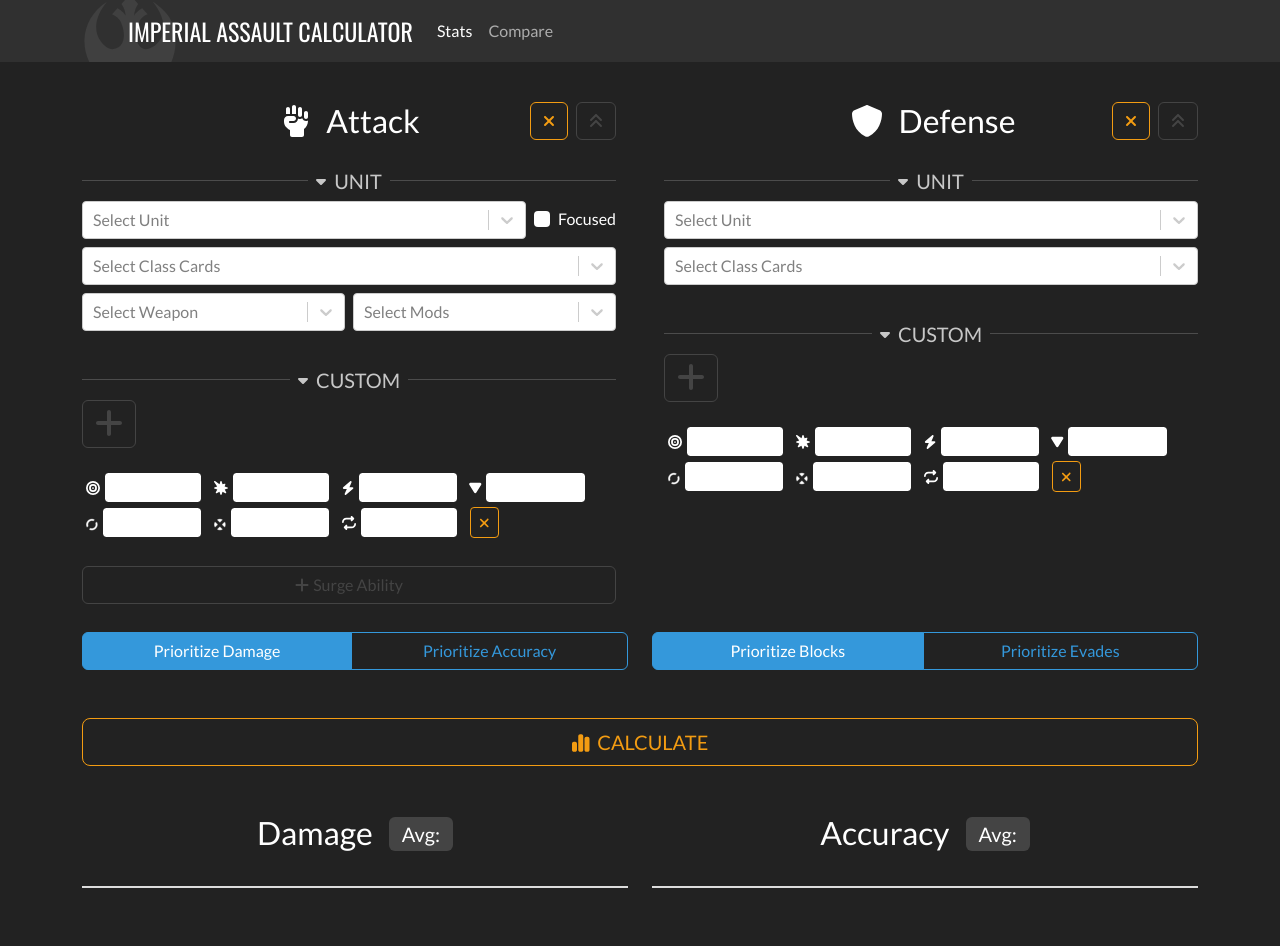
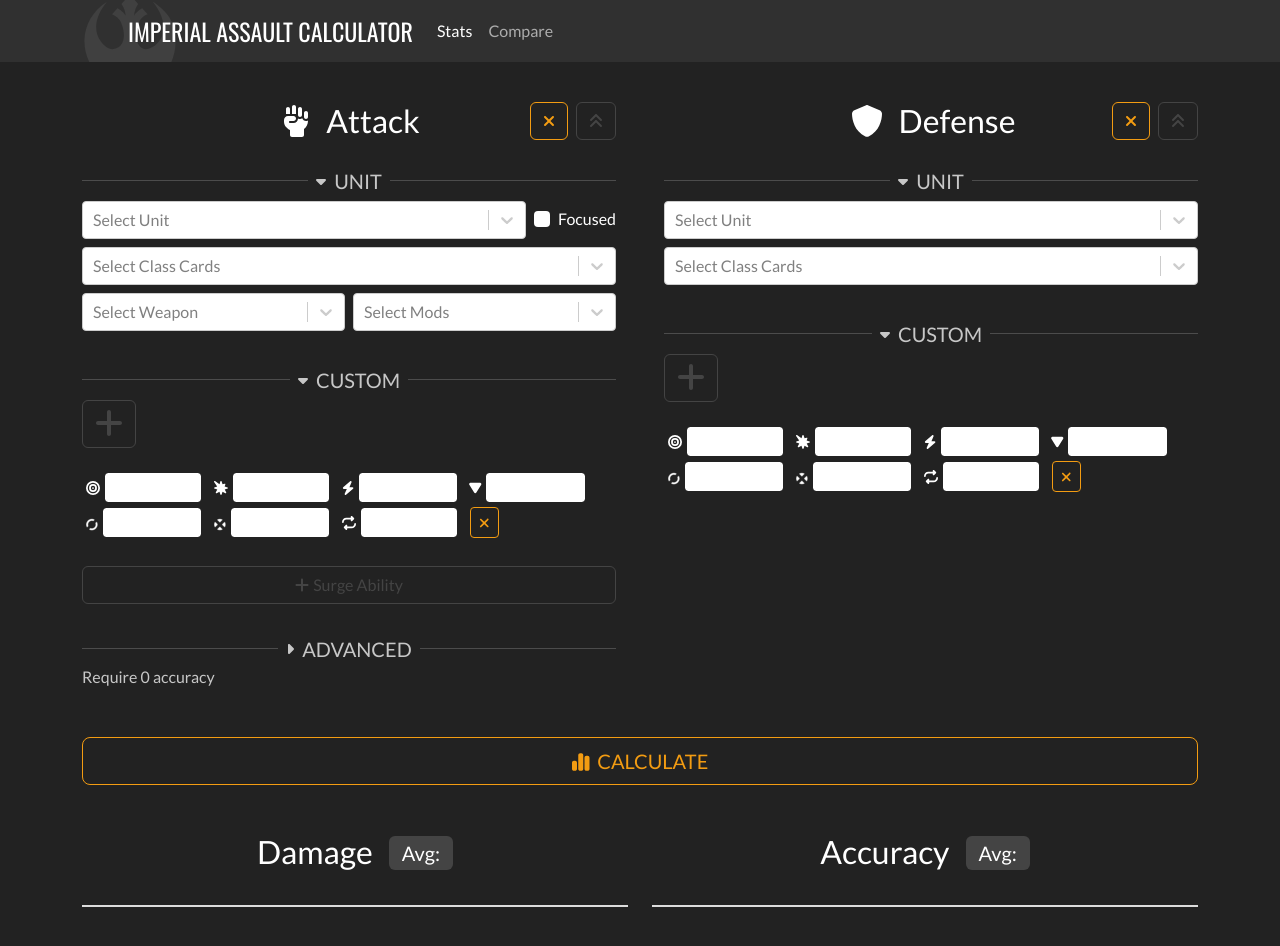
Before and after one commit to natafaye/imperial-assault-calculator, a React (Create React App) app: page /#/ in a window 1280 px wide. Shown: the top 946 px of the page. Built offline with nearby package versions, Linux system fonts and the light colour scheme.

Commit message:
Added required accuracy UI, not hooked to Attack class yet

```diff
--- a/package.json
+++ b/package.json
@@ -25,6 +25,7 @@
     "react-router-dom": "^6.4.5",
     "react-scripts": "5.0.1",
     "react-select": "^5.7.0",
+    "react-slider": "^2.0.4",
     "react-use-measure": "^2.1.1",
     "uuid": "^9.0.0",
     "web-vitals": "^2.1.4"
--- a/src/components/CollapsableDataArea/CollapsableDataArea.js
+++ b/src/components/CollapsableDataArea/CollapsableDataArea.js
@@ -5,8 +5,8 @@
 import { FontAwesomeIcon } from '@fortawesome/react-fontawesome';
 import { useCollapseData } from './CollapseProvider';
 
-export default function CollapsableDataArea({ label, children, collapsedData }) {
-    const [isCollapsed, setIsCollapsed] = useCollapseData();
+export default function CollapsableDataArea({ label, children, collapsedData, startCollapsed = false }) {
+    const [isCollapsed, setIsCollapsed] = useCollapseData(startCollapsed);
 
     const [expandedRef, expandedBounds] = useMeasure()
     const [collapsedRef, collapsedBounds] = useMeasure()
--- a/src/index.css
+++ b/src/index.css
@@ -36,3 +36,8 @@
 .no-background { background: none !important; }
 .no-background:hover { background: none !important; }
 .no-background:active { background: none !important; }
+
+/***** Number Slider ******/
+
+.number-slider-thumb { margin-top: -10px; }
+.number-slider-thumb-active div { border: 2px solid; margin-top:-2px; margin-left:-2px; }
--- a/src/pages/StatsPage/PriorityPicker.js
+++ /dev/null
@@ -1,22 +0,0 @@
-import React from 'react'
-import ButtonToggle from '../../components/ButtonToggle'
-import { DAM, ACC, BLO, EVA } from '../../data'
-
-export default function PriorityPicker({ value, onChange, isAttack = false }) {
-
-    const handleChange = (value) => {
-        onChange(isAttack ? (value ? [ACC, DAM] : [DAM, ACC]) : (value ? [EVA, BLO] : [BLO, EVA]))
-    }
-
-    return (
-        <ButtonToggle
-            id={`${isAttack ? "attack" : "defense"}-priority`}
-            className="w-100 mt-4"
-            variant="outline-info"
-            value={value[0] === ACC || value[0] === EVA}
-            onChange={handleChange}
-            trueLabel={`Prioritize ${isAttack ? "Accuracy" : "Evades"}`}
-            falseLabel={`Prioritize ${isAttack ? "Damage" : "Blocks"}`}
-        />
-    )
-}
--- /dev/null
+++ b/src/pages/StatsPage/RequiredAccuracyPicker.js
@@ -0,0 +1,29 @@
+import React from 'react'
+import NumberSlider from '../../components/NumberSlider'
+import { ACC, PROPERTY_LABELS } from '../../data'
+
+function getClass(min, max, value) {
+    if(max === min) return "bg-info"
+    if(value === min) return "bg-success"
+    const percentage = (value - min) / (max - min)
+    return (percentage <= .5) ? "bg-warning" : "bg-danger"
+}
+
+export default function MinimumAccuracyPicker({ value, onChange, minMaxAccuracy: [min, max] }) {
+    return (
+        <div className="d-flex my-2 align-items-center">
+            <label htmlFor="minimumAccuracyRange" className="form-label mx-2 text-muted">
+                Require&nbsp;<strong className="text-white">{value}</strong>&nbsp;{PROPERTY_LABELS[ACC]}
+            </label>
+            <NumberSlider
+                min={min}
+                max={max}
+                value={value}
+                onChange={onChange}
+                className="flex-grow-1"
+                barClass={getClass(min, max, value)}
+                ariaLabel="Required Accuracy"
+            />
+        </div>
+    )
+}
--- a/src/pages/StatsPage/StatsDataInput.js
+++ b/src/pages/StatsPage/StatsDataInput.js
@@ -1,20 +1,29 @@
-import React from 'react'
+import React, { useState, useEffect } from 'react'
 import { Row, Col, Button } from 'react-bootstrap'
 import { faChartSimple, faFistRaised, faShield } from "@fortawesome/free-solid-svg-icons";
 import { FontAwesomeIcon } from "@fortawesome/react-fontawesome";
 import UnitDataPicker, { getEmptyUnitData } from '../../components/UnitDataPicker';
 import CustomDataPicker, { clearCustomData, replaceCustomData } from '../../components/CustomDataPicker';
-import { CollapseProvider } from '../../components/CollapsableDataArea';
+import { CollapsableDataArea, CollapseProvider } from '../../components/CollapsableDataArea';
 import HoverPeekButton from '../../components/HoverPeekButton';
+import RequiredAccuracyPicker from './RequiredAccuracyPicker';
 import SectionHeader from "./SectionHeader"
-import { getAttackData, getDefenseData } from '../../utilities';
-import PriorityPicker from './PriorityPicker';
+import { getAttackData, getDefenseData, getMinMaxAccuracy } from '../../utilities';
+
+const getCollapsedAdvancedData = ({ requiredAccuracy }) => {
+  let collapsedData = []
+  if(requiredAccuracy !== undefined) {
+    collapsedData.push("Require " + requiredAccuracy + " accuracy")
+  }
+  return collapsedData.join(" | ")
+}
 
 export default function StatsDataInput({ data, updaters, onCalculate }) {
   const { customAttack, customDefense, unitAttack, unitDefense,
-    attackPriority, defensePriority } = data
+    requiredAccuracy } = data
   const { customAttackDispatch, customDefenseDispatch, setUnitAttack,
-    setUnitDefense, setAttackPriority, setDefensePriority } = updaters
+    setUnitDefense, setRequiredAccuracy } = updaters
+  const [minMaxAccuracy, setMinMaxAccuracy] = useState([0, 10])
 
   const clear = (customDispatch, setUnit) => {
     customDispatch(clearCustomData())
@@ -31,6 +40,14 @@
     customDefenseDispatch(replaceCustomData(getDefenseData(unitData)))
   }
 
+  // Update accuracy min, max, and required values when the attack or defense data changes
+  useEffect(() => {
+    const [min, max] = getMinMaxAccuracy(customAttack, customDefense)
+    setMinMaxAccuracy([min, max])
+    setRequiredAccuracy(curr => curr > max ? max : curr)
+  }, [customAttack, customDefense, setRequiredAccuracy])
+
+
   return (
     <CollapseProvider>
       <Row>
@@ -40,6 +57,9 @@
           </SectionHeader>
           <UnitDataPicker data={unitAttack} setData={updateAttack} isAttack/>
           <CustomDataPicker data={customAttack} dispatch={customAttackDispatch} isAttack />
+          <CollapsableDataArea label="Advanced" collapsedData={getCollapsedAdvancedData({ requiredAccuracy })} startCollapsed>
+            <RequiredAccuracyPicker value={requiredAccuracy} onChange={setRequiredAccuracy} minMaxAccuracy={minMaxAccuracy}/>
+          </CollapsableDataArea>
         </Col>
         <Col xs={12} xl={6} className="mt-4 ps-4">
           <SectionHeader onClear={() => clear(customDefenseDispatch, setUnitDefense)}>
@@ -47,14 +67,6 @@
           </SectionHeader>
           <UnitDataPicker data={unitDefense} setData={updateDefense}/>
           <CustomDataPicker data={customDefense} dispatch={customDefenseDispatch} />
-        </Col>
-      </Row>
-      <Row>
-        <Col>
-          <PriorityPicker value={attackPriority} onChange={setAttackPriority} isAttack/>
-        </Col>
-        <Col>
-          <PriorityPicker value={defensePriority} onChange={setDefensePriority} />
         </Col>
       </Row>
       <Row>
--- a/src/pages/StatsPage/useStatsData.js
+++ b/src/pages/StatsPage/useStatsData.js
@@ -1,7 +1,6 @@
 import { useState } from "react"
 import { useCustomData } from "../../components/CustomDataPicker"
 import { useUnitData } from "../../components/UnitDataPicker"
-import { BLO, EVA, DAM, ACC } from "../../data"
 
 const getEmptyResults = () => ({ histograms: [[], []], averages: [], totalNum: 0 })
 
@@ -10,8 +9,7 @@
     const [customDefense, customDefenseDispatch] = useCustomData()
     const [unitAttack, setUnitAttack] = useUnitData()
     const [unitDefense, setUnitDefense] = useUnitData()
-    const [attackPriority, setAttackPriority] = useState([DAM, ACC])
-    const [defensePriority, setDefensePriority] = useState([BLO, EVA])
+    const [requiredAccuracy, setRequiredAccuracy] = useState(0)
     const [results, setResults] = useState(getEmptyResults())
     const [settings, setSettings] = useState({
         showAtLeast: false,
@@ -19,9 +17,9 @@
     })
 
     return [
-        { customAttack, customDefense, unitAttack, unitDefense, attackPriority,
-            defensePriority, results, settings },
+        { customAttack, customDefense, unitAttack, unitDefense, requiredAccuracy,
+            results, settings },
         { customAttackDispatch, customDefenseDispatch, setUnitAttack, setUnitDefense,
-            setAttackPriority, setDefensePriority, setResults, setSettings }
+            setRequiredAccuracy, setResults, setSettings }
     ]
 }
--- a/src/utilities/Attack.js
+++ b/src/utilities/Attack.js
@@ -35,16 +35,15 @@
      * @param {number[]} permanent Permanent bonuses to accuracy, damages, surges, blocks, evades, dodges
      * @param {number[][]} surge Available surge abilities
      * @param {number} [rerolls=0] How many rerolls are available
-     * @param {number[]} attackPriority Order of properties to prioritize for attack
-     * @param {number[]} defensePriority Order of properties to prioritize for defense
+     * @param {number} requiredAccuracy A minimum required accuracy to hit, below which damage is 0
      */
-    constructor(attack, permanent, surge, rerolls=0, attackPriority=[DAM, ACC], defensePriority=[BLO, EVA]) {
+    constructor(attack, permanent, surge, rerolls=0, requiredAccuracy) {
         this.attackdice = attack;
         this.permanentabilities = permanent
         this.surgeabilities = surge
-        this.surgepriorities = attackPriority
-        this.defensePriority = defensePriority
         this.rerolls = rerolls
+        this.surgepriorities = [DAM, ACC]
+        this.requiredAccuracy = requiredAccuracy
     }
 
     /**
--- a/src/utilities/analysisUtilities.js
+++ b/src/utilities/analysisUtilities.js
@@ -3,24 +3,23 @@
 import PunchDagger from './PunchDagger'
 import { getAllOptionalAbilities } from "./optionalAbilityUtilities"
 import { ACC, BLACK, DAM, GREEN, WHITE } from '../data'
+import { DICE_MAX, DICE_MIN } from '../data/dice'
 
 /**
  * Gets either an Attack object, or the subclass PunchDagger object
  * @param {object} unitAttack Data about the unit attack
  * @param {object} attack Data about the attack
  * @param {object?} defense Optional data about the defense (for adding the defense bonus in)
- * @param {number[]} attackPriority Order of properties to prioritize for attack
- * @param {number[]} defensePriority Order of properties to prioritize for defense
+ * @param {number} requiredAccuracy A minimum required accuracy to hit, below which damage is 0
  * @returns {Attack | PunchDagger} Either an Attack or PunchDagger object
  */
-export const getAttackObject = (unitAttack, attack, defense, attackPriority, defensePriority) => {
+export const getAttackObject = (unitAttack, attack, defense, requiredAccuracy) => {
     const args = [
         attack.dice,
         addValues(attack.bonus, defense?.bonus),
         attack.surgeAbilities,
         attack.rerolls,
-        attackPriority,
-        defensePriority
+        requiredAccuracy
     ]
     return (unitAttack?.weapon?.isPunchDagger) ? new PunchDagger(...args) : new Attack(...args)
 }
@@ -31,8 +30,7 @@
  *  customAttack: object,
  *  customDefense: object,
  *  unitAttack: object,
- *  attackPriority: number[],
- *  defensePriority: number[]
+ *  requiredAccuracy: number
  * }} data The attack and defense data
  * @returns {{
  *  averages: number[],
@@ -40,8 +38,8 @@
  *  totalNum: number
  * }} All the stats data
  */
-export const getStatsResults = ({ customAttack: attack, customDefense: defense, unitAttack, attackPriority, defensePriority }) => {
-    let allResults = getAttackObject(unitAttack, attack, defense, attackPriority, defensePriority).calcresults(defense.dice);
+export const getStatsResults = ({ customAttack: attack, customDefense: defense, unitAttack, requiredAccuracy }) => {
+    let allResults = getAttackObject(unitAttack, attack, defense, requiredAccuracy).calcresults(defense.dice);
     return {
         averages: getAverage(allResults),
         histograms: getHistograms(allResults, [ACC, DAM]),
@@ -209,3 +207,20 @@
             optionals.reduce((total, a) => (a.rerolls ? total + a.rerolls : total), 0)
     }
 }
+
+/**
+ * Gets the minimum and maximum possible accuracy for a given attack against a given defense
+ * @param {{ dice: string[], surgeAbilities: number[][], bonus: [], rerolls: number }} attack The combined attack data
+ * @param {{ dice: string[], bonus: [], rerolls: number }} defense The combined defense data
+ * @returns {[number, number]} An array with the min and max accuracy, in that order
+ */
+export const getMinMaxAccuracy = (attack, defense) => {
+    let min = attack.dice.reduce((total, die) => DICE_MIN[die] + total, 0)
+        + attack.bonus[ACC]
+        + defense.bonus[ACC]
+    let max = attack.dice.reduce((total, die) => DICE_MAX[die] + total, 0)
+        + attack.bonus[ACC]
+        + defense.bonus[ACC]
+        + attack.surgeAbilities.reduce((total, ability) => total + ability[ACC], 0)
+    return [min, max]
+}
--- a/src/utilities/index.js
+++ b/src/utilities/index.js
@@ -1,4 +1,4 @@
-import { getAttackObject, getAttackData, getDefenseData, getStatsResults, getCompareResults } from "./analysisUtilities"
+import { getAttackObject, getAttackData, getDefenseData, getStatsResults, getCompareResults, getMinMaxAccuracy } from "./analysisUtilities"
 import { summarizeUnitData, pluralize } from "./displayUtilities"
 import { search, searchArray, getNumAtEnd } from "./searchUtilities"
 import { WEAPON, MOD, CLASS_CARD, UNIT, getAllOptionalAbilities, cleanSelectedOptional } from "./optionalAbilityUtilities"
@@ -6,4 +6,4 @@
 
 export { getAttackData, getDefenseData, getStatsResults, getCompareResults, summarizeUnitData, pluralize,
     search, searchArray, getNumAtEnd, WEAPON, MOD, CLASS_CARD, UNIT, getAllOptionalAbilities, cleanSelectedOptional,
-    useClickOutside, getAttackObject }
+    useClickOutside, getAttackObject, getMinMaxAccuracy }
```
Also changed, not shown: src/components/NumberSlider.js (added, +28 -0 lines), src/data/dice.js (+18 -0 lines), 1 other file (tests, documents, lock files or other folders).
